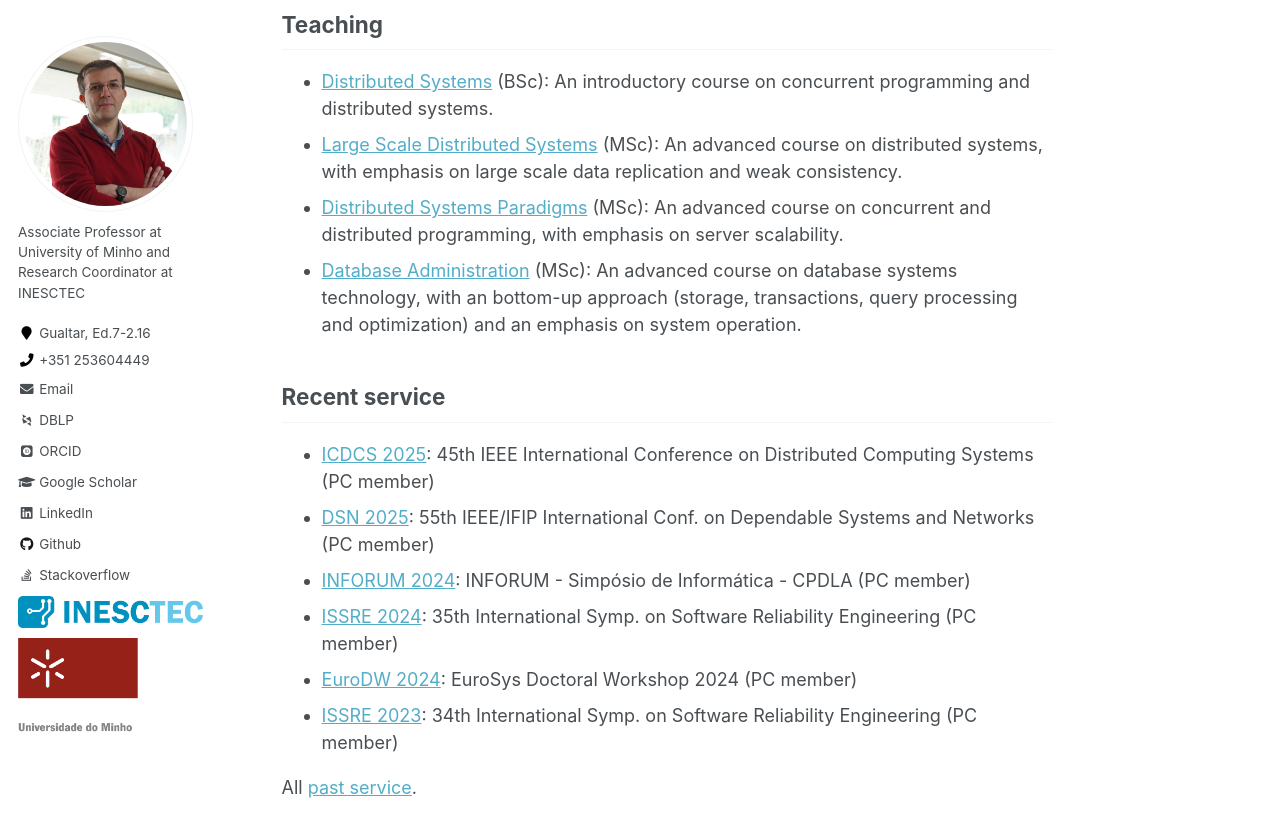
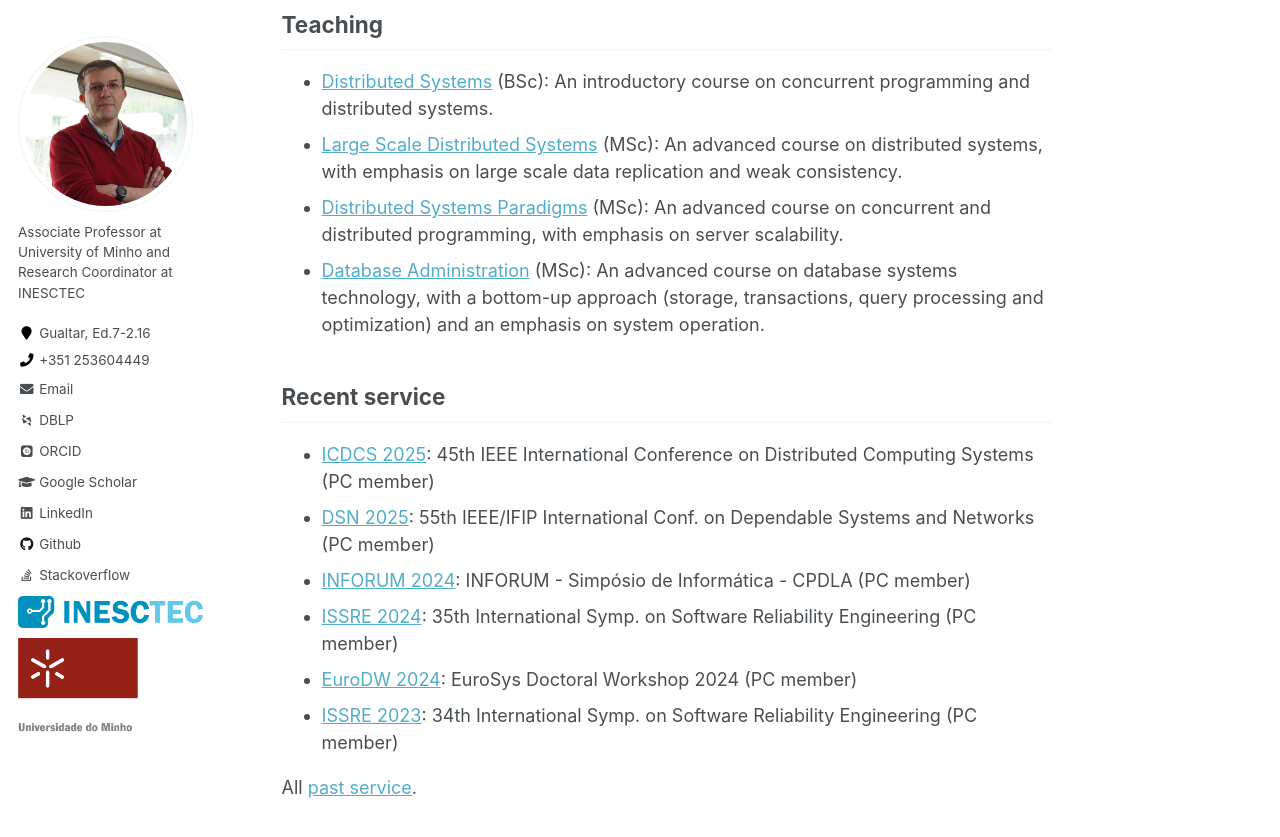
Before and after one commit to jopereira/jopereira.github.io, a Jekyll site: the page built from _pages/about.md, in a window 1280 px wide and 900 px high, scrolled down 2120 px. Shown: the top 837 px of the window. Built offline with Jekyll 4.4.1, drawn with Linux system fonts in a browser that asks for light colours; some web fonts are replaced.

Commit message:
minor updates

```diff
--- a/_pages/about.md
+++ b/_pages/about.md
@@ -110,7 +110,7 @@ All [projects](/projects/).
 - [Distributed Systems](https://di.uminho.pt/~jno/sitedi/uc_J305N4.html) (BSc): An introductory course on concurrent programming and distributed systems.
 - [Large Scale Distributed Systems](https://di.uminho.pt/~jno/sitedi/uc_ME78ME7800006546.html) (MSc): An advanced course on distributed systems, with emphasis on large scale data replication and weak consistency.
 - [Distributed Systems Paradigms](https://di.uminho.pt/~jno/sitedi/uc_ME78ME7800005182.html) (MSc): An advanced course on concurrent and distributed programming, with emphasis on server scalability.
-- [Database Administration](https://di.uminho.pt/~jno/sitedi/uc_ME78ME7800005544.html) (MSc): An advanced course on database systems technology, with an bottom-up approach (storage, transactions, query processing and optimization) and an emphasis on system operation.
+- [Database Administration](https://distributedum.github.io/dba/) (MSc): An advanced course on database systems technology, with a bottom-up approach (storage, transactions, query processing and optimization) and an emphasis on system operation.
 
 ## Recent service
 
```
Also changed, not shown: _pages/students.md (+1 -1 lines).
